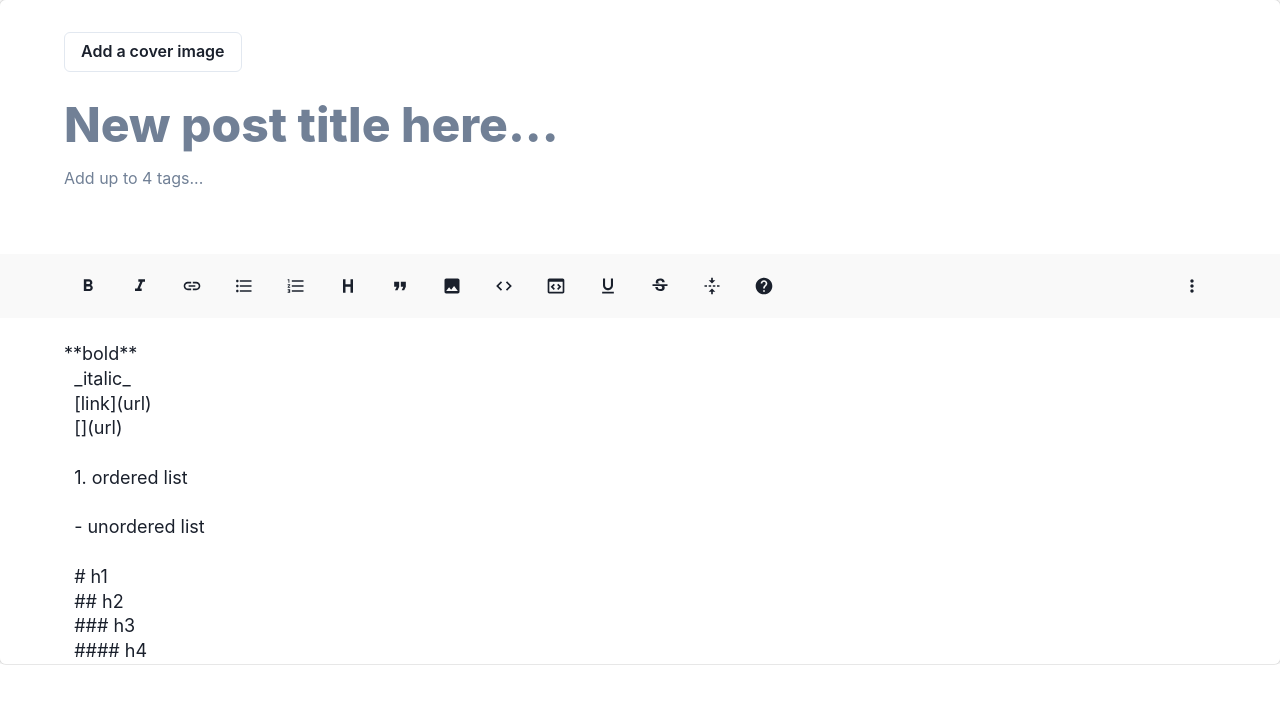
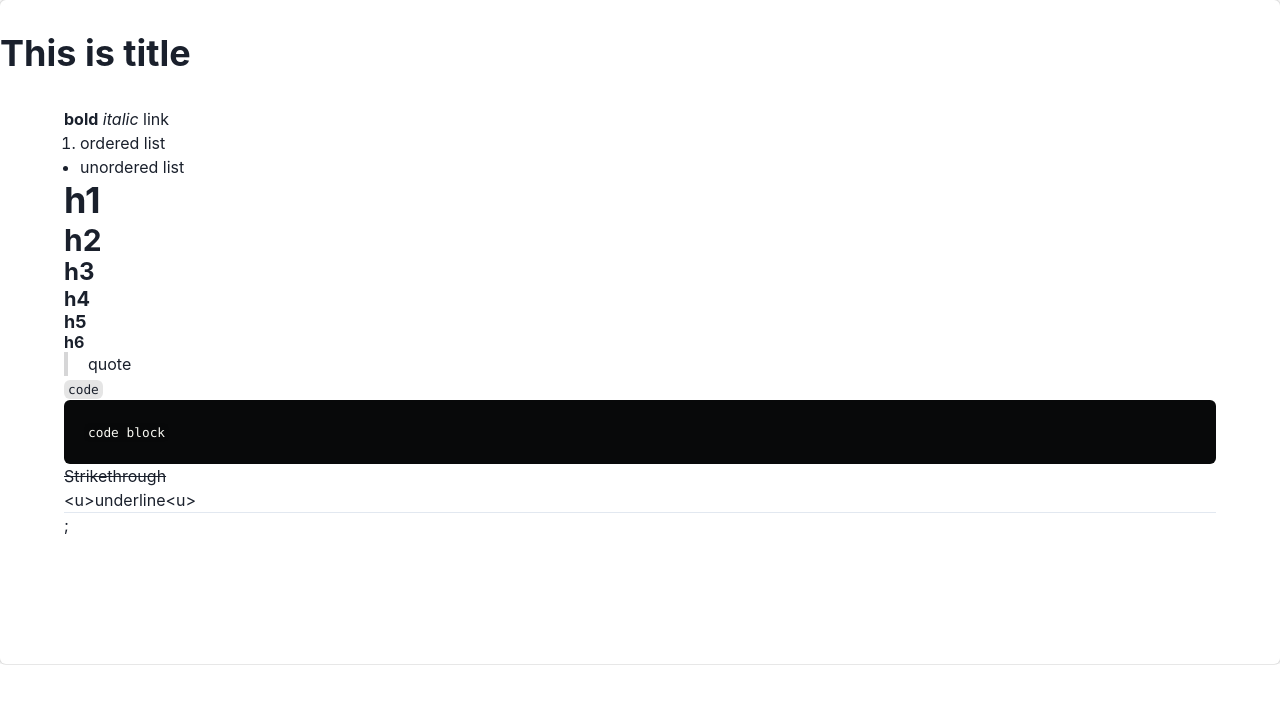
Before and after one commit to annguyen-it/tech-blog, a Next.js app: page /new/new-main in a window 1280 px wide. Shown: the top 704 px of the page. Built offline with nearby package versions, Linux system fonts and the light colour scheme.

Commit message:
Toggle edit and preview

```diff
--- a/pages/new/index.tsx
+++ b/pages/new/index.tsx
@@ -1,10 +1,12 @@
 import { Box, Grid, GridItem } from "@chakra-ui/react";
 import type { NextPage } from "next";
+import { useState } from "react";
 import NewBottom from "./new-bottom";
 import NewMain from "./new-main";
 import NewTop from "./new-top";
 
 const New: NextPage = () => {
+  const [edit, setEdit] = useState(true);
   return (
     <Box as="main" px="4" background="#f5f5f5">
       <Grid
@@ -13,10 +15,10 @@ const New: NextPage = () => {
         gridTemplateColumns="64px 7fr 3fr"
       >
         <GridItem gridColumnStart="1" gridColumnEnd="3">
-          <NewTop></NewTop>
+          <NewTop edit={edit} setEdit={(e) => setEdit(e)}></NewTop>
         </GridItem>
         <GridItem gridColumnStart="2" gridColumnEnd="2">
-          <NewMain></NewMain>
+          <NewMain edit={edit}></NewMain>
         </GridItem>
         <GridItem gridColumnStart="2" gridColumnEnd="span 2">
           <NewBottom></NewBottom>
--- a/pages/new/new-main.tsx
+++ b/pages/new/new-main.tsx
@@ -1,56 +1,33 @@
-import { Box, Button, Flex, Input, Stack } from "@chakra-ui/react";
-import { useRef, useState } from "react";
+import {
+  Box,
+  Button,
+  Flex,
+  Heading,
+  Input,
+  Tabs,
+  Tooltip,
+} from "@chakra-ui/react";
+import { Dispatch, SetStateAction, useRef, useState } from "react";
 import { Editor, EditorRef } from "../../components/elements/editor/editor";
 import { EditorToolbar } from "../../components/elements/editor/editor-toolbar";
 import { Markdown } from "../../components/elements/text/markdown";
 import { AutoResizeTextarea } from "../../components/elements/textarea/auto-resize-textarea";
 
-export default function NewTop() {
-  const [value, setValue] = useState(`**bold**
-  _italic_
-  [link](url)
-  [](url)
-
-  1. ordered list
-
-  - unordered list
-
-  # h1
-  ## h2
-  ### h3
-  #### h4
-  ##### h5
-  ###### h6
-
-  > quote
-
-  \`code\`
-
-  \`\`\`
-  code block
-  \`\`\`
-
-  ~~Strikethrough~~
-
-  <u>underline<u>
-
-  ---
-`);
+type ChildProps = {
+  value: Post;
+  setValue?: Dispatch<SetStateAction<Post>>;
+};
+function Edit(props: ChildProps) {
   const editorRef = useRef<EditorRef>(null);
 
   return (
-    <Flex
-      h="calc(100vh - 56px - 80px)"
-      direction="column"
-      borderRadius="md"
-      boxShadow="0 0 0 1px rgba(23, 23, 23, 0.1)"
-      bg="white"
-      overflow="auto"
-    >
+    <>
       {/* Top */}
       <Box px="16" py="8">
         <Box mb="5">
-          <Button variant="outline">Add a cover image</Button>
+          <Tooltip label="Use ratio of 100:42 for best results">
+            <Button variant="outline">Add a cover image</Button>
+          </Tooltip>
         </Box>
         <Box mb="2">
           <AutoResizeTextarea
@@ -58,6 +35,7 @@ export default function NewTop() {
             placeholder="New post title here..."
             fontSize="5xl"
             fontWeight="800"
+            value={props.value.title}
           ></AutoResizeTextarea>
         </Box>
         <Box>
@@ -100,16 +78,83 @@ export default function NewTop() {
 
         <Editor
           ref={editorRef}
-          value={value}
-          onTextChange={setValue}
+          value={props.value.body}
+          onTextChange={(body) =>
+            props.setValue?.((prevState) => ({ ...prevState, body }))
+          }
           fontSize="lg"
           placeholder="Write your post content here..."
         ></Editor>
+      </Flex>
+    </>
+  );
+}
 
-        <Box mt="10" fontSize="xl">
-          <Markdown children={value}></Markdown>
-        </Box>
-      </Flex>
+function Preview(props: ChildProps) {
+  return (
+    <Box as="article">
+      <Box as="header" pt="8">
+        <Heading as="h1">{props.value.title}</Heading>
+      </Box>
+      <Box px="16" py="8">
+        <Markdown children={props.value.body}></Markdown>;
+      </Box>
+    </Box>
+  );
+}
+
+type NewMainProps = { edit: boolean };
+export type Post = {
+  coverImage?: string;
+  title: string;
+  body: string;
+};
+export default function NewMain({ edit }: NewMainProps) {
+  const [value, setValue] = useState<Post>({
+    title: "This is title",
+    body: `**bold**
+  _italic_
+  [link](url)
+  [](url)
+
+  1. ordered list
+
+  - unordered list
+
+  # h1
+  ## h2
+  ### h3
+  #### h4
+  ##### h5
+  ###### h6
+
+  > quote
+
+  \`code\`
+
+  \`\`\`
+  code block
+  \`\`\`
+
+  ~~Strikethrough~~
+
+  <u>underline<u>
+
+  ---
+`,
+  });
+
+  return (
+    <Flex
+      h="calc(100vh - 56px - 80px)"
+      direction="column"
+      borderRadius="md"
+      boxShadow="0 0 0 1px rgba(23, 23, 23, 0.1)"
+      bg="white"
+      overflow="auto"
+    >
+      {edit && <Edit value={value} setValue={setValue}></Edit>}
+      {!edit && <Preview value={value} />}
     </Flex>
   );
 }
```
Also changed, not shown: pages/new/new-bottom.tsx (+2 -14 lines), pages/new/new-top.tsx (+12 -4 lines).
